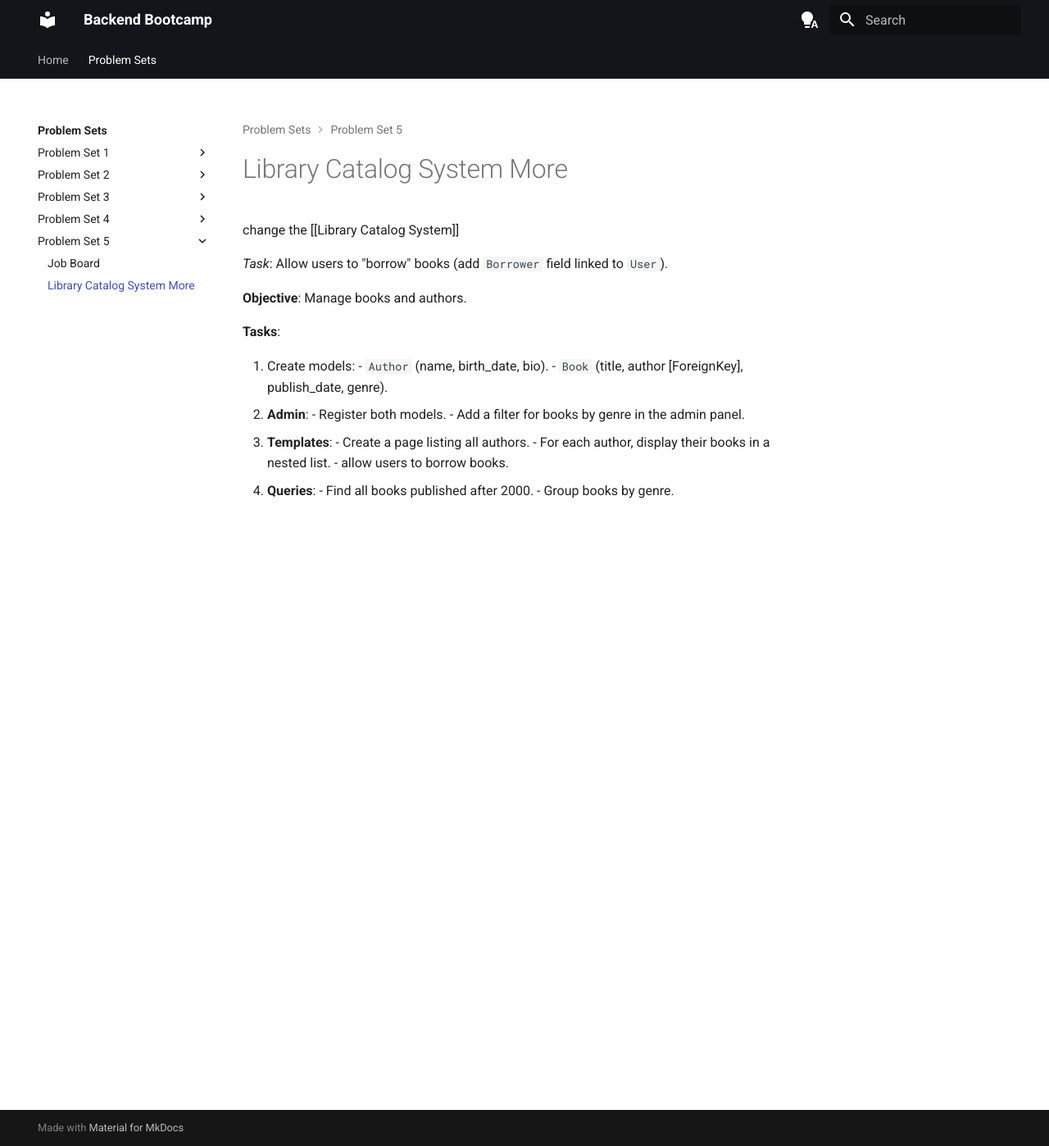
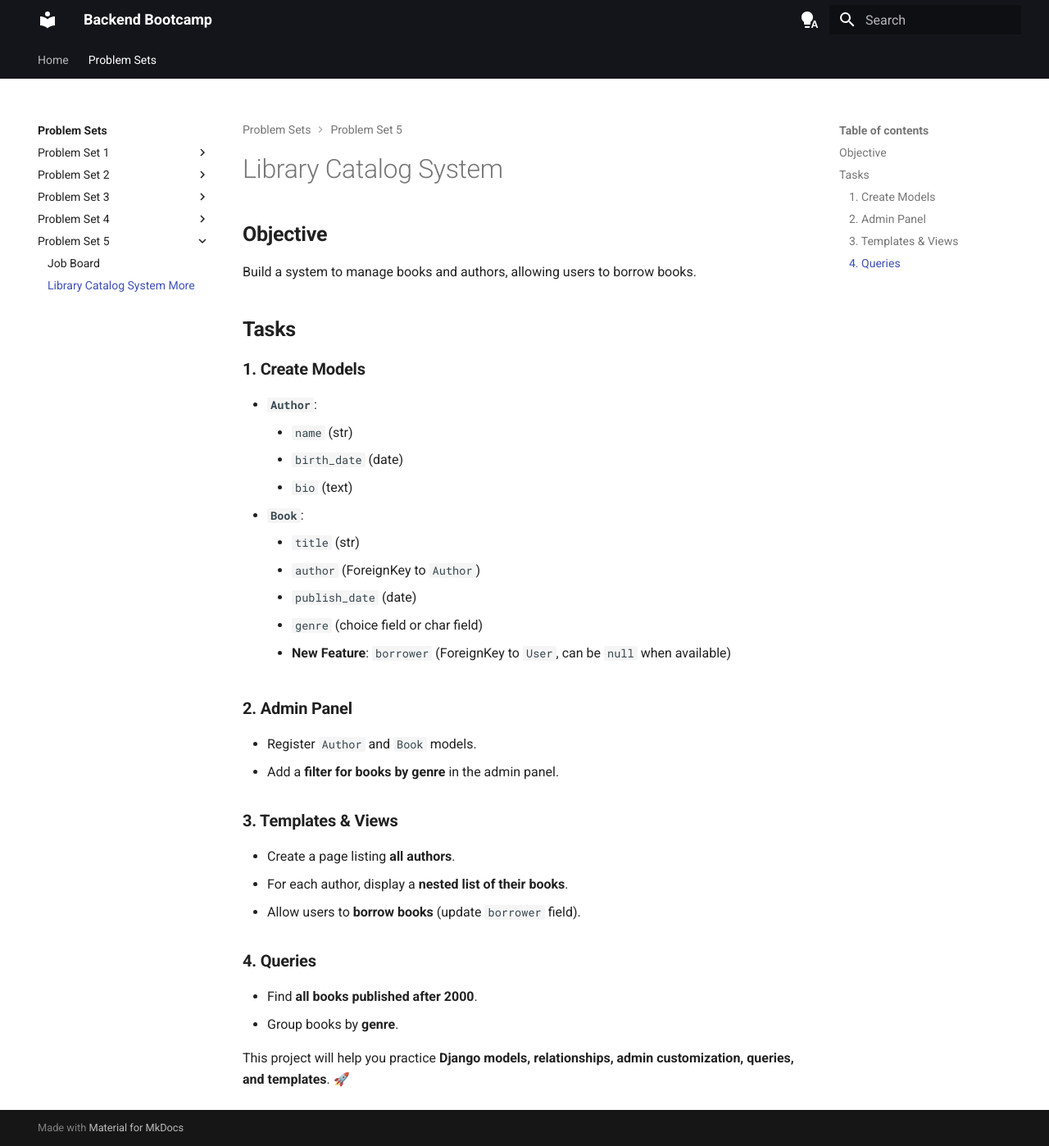
Before and after one commit to Amcsui/Backend-bootcamp, an MkDocs documentation site: the page built from docs/Problem Sets/Problem Set 5/Library Catalog System More.md, in a window 1280 px wide and 1398 px high. Shown: the whole window at 82% size. Built offline with MkDocs 1.6.1 and Material for MkDocs 9.7.7, drawn with Linux system fonts in a browser that asks for light colours.

Commit message:
update problem sets

```diff
--- a/docs/Problem Sets/Problem Set 5/Library Catalog System More.md
+++ b/docs/Problem Sets/Problem Set 5/Library Catalog System More.md
@@ -1,23 +1,33 @@
-# Library Catalog System More
+# Library Catalog System
 
-change the [[Library Catalog System]]
+## **Objective**
+Build a system to manage books and authors, allowing users to borrow books.
 
-_Task_: Allow users to "borrow" books (add `Borrower` field linked to `User`).
+## **Tasks**
 
-**Objective**: Manage books and authors.
+### **1. Create Models**
+   - **`Author`**:
+     - `name` (str)
+     - `birth_date` (date)
+     - `bio` (text)
+   - **`Book`**:
+     - `title` (str)
+     - `author` (ForeignKey to `Author`)
+     - `publish_date` (date)
+     - `genre` (choice field or char field)
+     - **New Feature**: `borrower` (ForeignKey to `User`, can be `null` when available)
 
-**Tasks**:
+### **2. Admin Panel**
+   - Register `Author` and `Book` models.
+   - Add a **filter for books by genre** in the admin panel.
 
-1. Create models:
-        - `Author` (name, birth_date, bio).
-        - `Book` (title, author [ForeignKey], publish_date, genre).
-2. **Admin**:
-        - Register both models.
-        - Add a filter for books by genre in the admin panel.
-3. **Templates**:
-        - Create a page listing all authors.
-        - For each author, display their books in a nested list.
-        - allow users to borrow books.
-4. **Queries**:
-        - Find all books published after 2000.
-        - Group books by genre.
+### **3. Templates & Views**
+   - Create a page listing **all authors**.
+   - For each author, display a **nested list of their books**.
+   - Allow users to **borrow books** (update `borrower` field).
+
+### **4. Queries**
+   - Find **all books published after 2000**.
+   - Group books by **genre**.
+
+This project will help you practice **Django models, relationships, admin customization, queries, and templates**. 🚀
```
Also changed, not shown: docs/Problem Sets/Problem Set 5/Job Board.md (+24 -11 lines).
